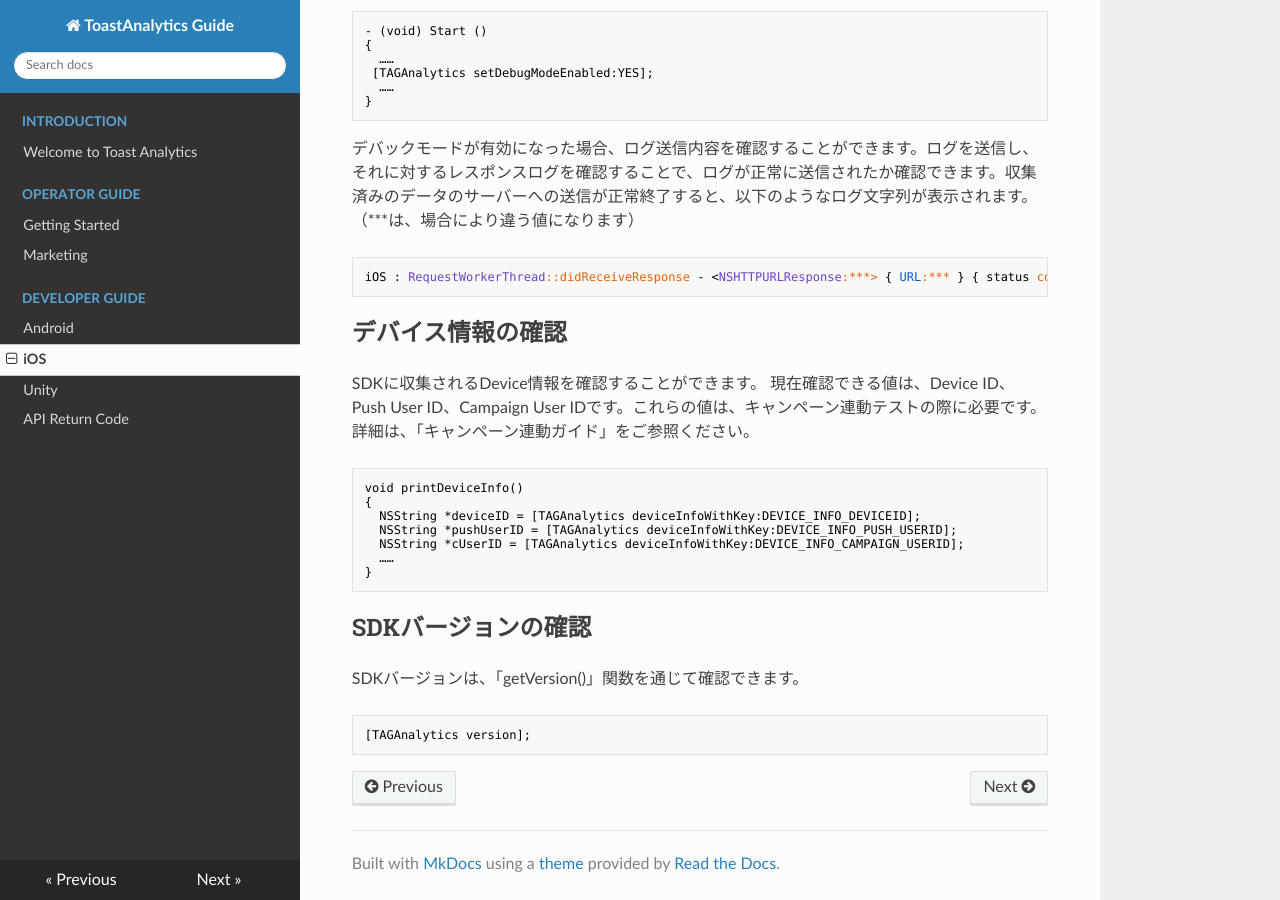
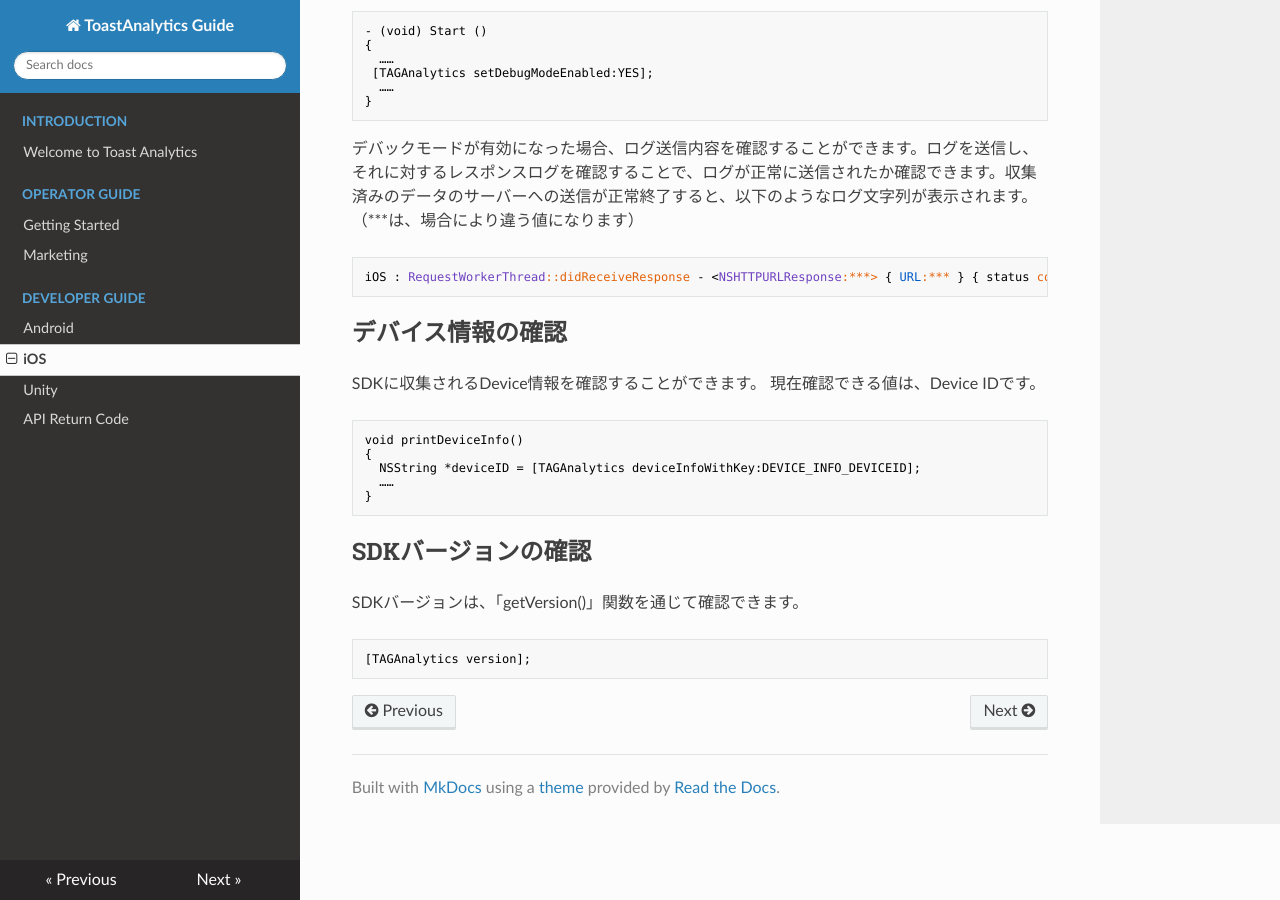
Before and after one commit to ToastAnalytics/ToastAnalytics_JA, an MkDocs documentation site: the page built from docs/Developer/5. iOS Developer Guide.md, in a window 1280 px wide and 900 px high, scrolled down 7065 px. Built offline with MkDocs 1.6.1, drawn with Linux system fonts in a browser that asks for light colours; nearby versions of some CDN libraries; old or Windows-style settings are respelled for this version of MkDocs.

Commit message:
Update 5. iOS Developer Guide.md

````diff
--- a/docs/Developer/5. iOS Developer Guide.md
+++ b/docs/Developer/5. iOS Developer Guide.md
@@ -291,14 +291,12 @@ iOS : RequestWorkerThread::didReceiveResponse - <NSHTTPURLResponse:***> { URL:**
 
 ## デバイス情報の確認
 SDKに収集されるDevice情報を確認することができます。
-現在確認できる値は、Device ID、Push User ID、Campaign User IDです。これらの値は、キャンペーン連動テストの際に必要です。詳細は、「キャンペーン連動ガイド」をご参照ください。
+現在確認できる値は、Device IDです。
 
 ```objective-c
 void printDeviceInfo()
 {
   NSString *deviceID = [TAGAnalytics deviceInfoWithKey:DEVICE_INFO_DEVICEID];
-  NSString *pushUserID = [TAGAnalytics deviceInfoWithKey:DEVICE_INFO_PUSH_USERID];
-  NSString *cUserID = [TAGAnalytics deviceInfoWithKey:DEVICE_INFO_CAMPAIGN_USERID];
   ……
 }
 ```
````
